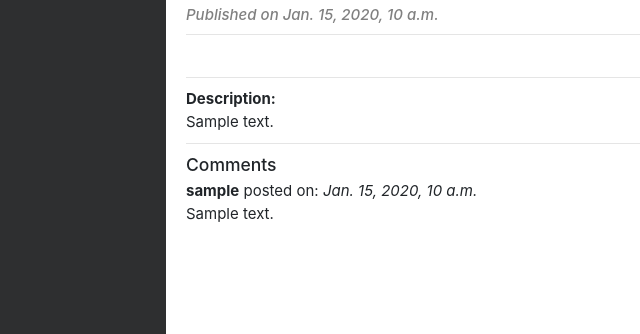
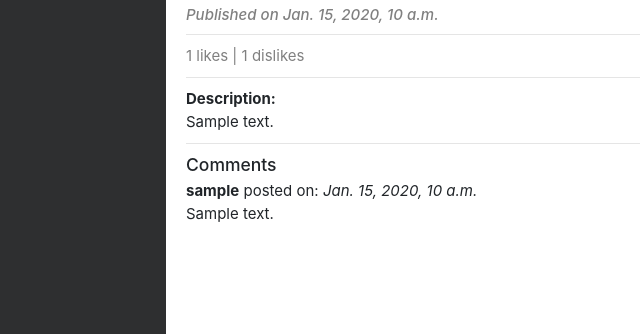
Before and after one commit to geekswaroop/YouTube-Clone, a Django app: page /video/1 in a window 1280 px wide. Shown: the part 466-800 px from the top of the page, without its empty margins (26-666 px from the left). Run offline with Django 3.2, Linux system fonts and the light colour scheme; tables that the repository leaves empty hold one stand-in row (values such as "Sample post"); some libraries are stand-ins or nearby versions.

Commit message:
Add count of likes and dislikes

```diff
--- a/youtube/templates/video.html
+++ b/youtube/templates/video.html
@@ -21,21 +21,22 @@ Video
 
       <!-- Like Button-->
         {% if user.is_authenticated %}
-          <!--<a class="btn btn-default" href="video_like/{{ video.id }}/{{ user.id }}"><span class="glyphicon glyphicon-thumbs-up"></span></a> -->
             {% if likes %}
-              <a class="btn btn-default" href="{% url 'video_like' v_id=video.id u_id=user.id %}"><span class="glyphicon glyphicon-thumbs-up"></span></a>
+                <a class="btn btn-default" href="{% url 'video_like' v_id=video.id u_id=user.id %}"><span class="glyphicon glyphicon-thumbs-up"> {{ likes_count }}</span></a>
             {% else %}
-              <a class="btn btn-default" href="{% url 'video_unlike' v_id=video.id u_id=user.id %}"><span style = "color:blue" class="glyphicon glyphicon-thumbs-up"></span></a>
+                <a class="btn btn-default" href="{% url 'video_unlike' v_id=video.id u_id=user.id %}"><span style = "color:blue" class="glyphicon glyphicon-thumbs-up"> {{ likes_count }} </span></a>
             {% endif %}
 
             {% if dislikes %}
-              <a class="btn btn-default" href="{% url 'video_dislike' v_id=video.id u_id=user.id %}"><span class="glyphicon glyphicon-thumbs-down"></span></a>
+                <a class="btn btn-default" href="{% url 'video_dislike' v_id=video.id u_id=user.id %}"><span class="glyphicon glyphicon-thumbs-down"> {{ dislikes_count }}</span></a>
             {% else %}
-              <a class="btn btn-default" href="{% url 'video_undislike' v_id=video.id u_id=user.id %}"><span style = "color:blue" class="glyphicon glyphicon-thumbs-down"></span></a>
-          {% endif %}
+                <a class="btn btn-default" href="{% url 'video_undislike' v_id=video.id u_id=user.id %}"><span style = "color:blue" class="glyphicon glyphicon-thumbs-down"> {{ dislikes_count }}</span></a>
             {% endif %}
 
-      <br>
+        {% else %}
+            <p style='color:grey'>{{ likes_count }} likes | {{ dislikes_count }} dislikes</p>
+        {% endif %}
+
       <hr>
       <b>Description:</b>
       <p>{{ video.description }}</p>
--- a/youtube/views.py
+++ b/youtube/views.py
@@ -127,11 +127,13 @@ class VideoView(View):
             else:
                 context['likes'] = False
 
-        if request.user.is_authenticated:
             if Dislike.objects.filter(video=video_by_id, user = request.user).count() == 0:
                 context['dislikes'] = True
             else:
                 context['dislikes'] = False
+
+        context['likes_count'] = Like.objects.filter(video = video_by_id).count()
+        context['dislikes_count'] = Dislike.objects.filter(video = video_by_id).count()
 
         try:
             channel = Channel.objects.filter(user__username = request.user).get().channel_name != ""
```
Lines whose indentation alone changed are shown as unchanged.
